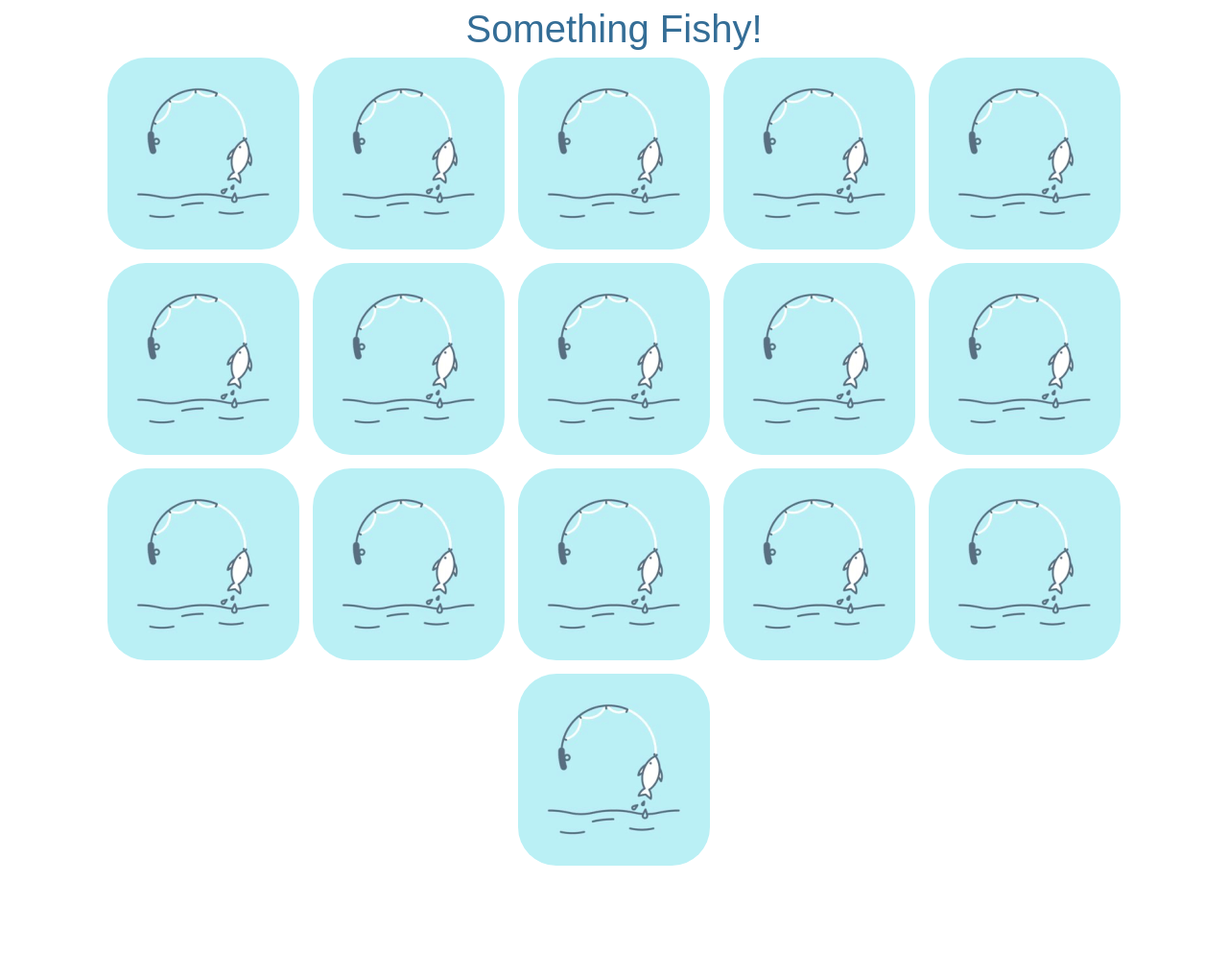
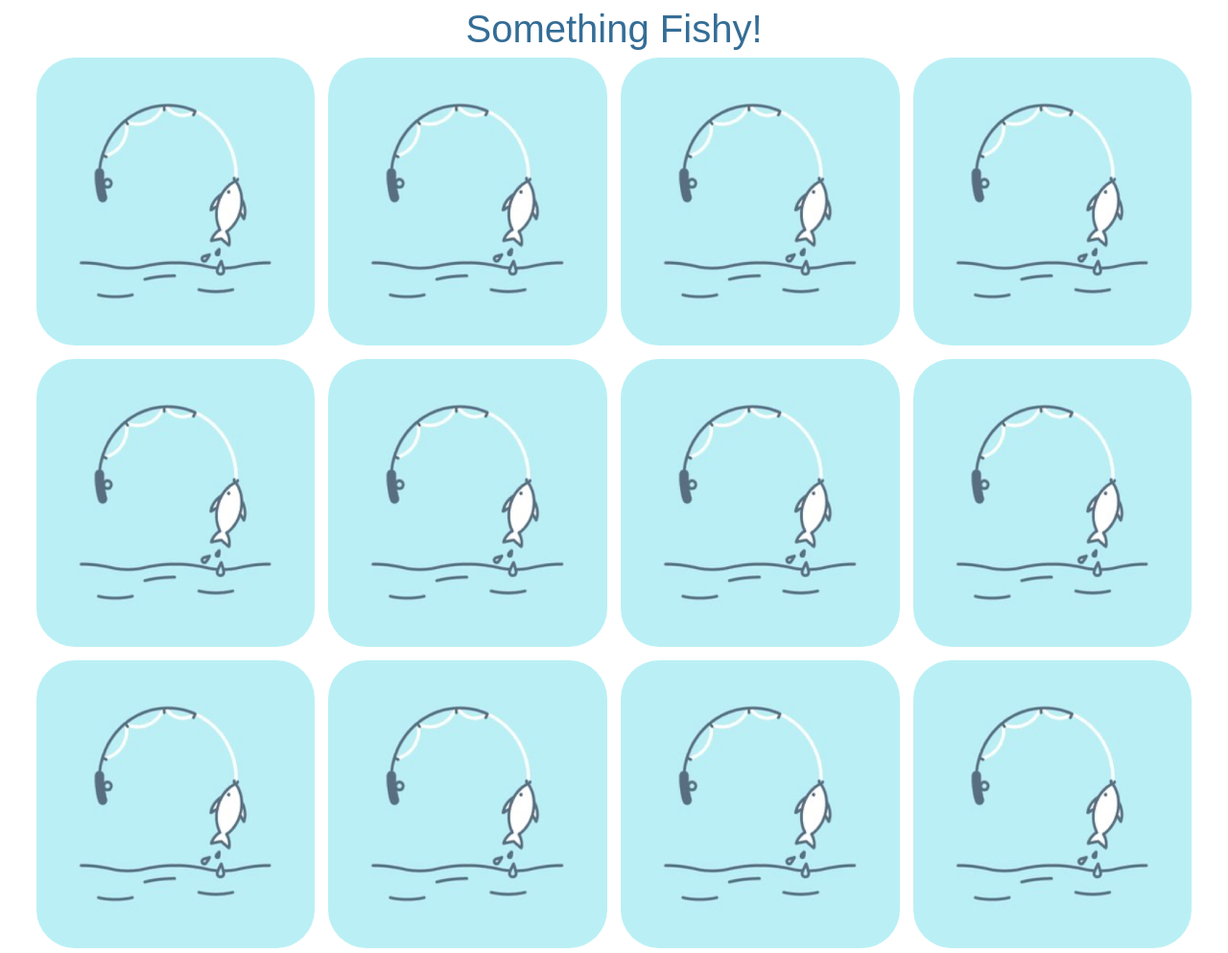
Before and after one commit to schoolmeals-nevis/MemoryGame-SomethingFishy, a plain HTML site: page index.html in a window 1280 px wide. Shown: the top 993 px of the page at 96% size. Before the commit the page ends 917 px from the top, so only its background shows below. Drawn offline with Linux system fonts and the light colour scheme.

Commit message:
second commit

```diff
--- a/css/style.css
+++ b/css/style.css
@@ -5,12 +5,11 @@
 }
 
 .item-card {
-    flex: 0 0 0 23%;
+    flex: 0 0 23%;
     position: relative;
     border: 2px solid #ffffff;
     border-radius: 30px;
-    width: 200px;
-    height: 200px;
+    height: 300px;
     margin: 5px;
     transform-style: preserve-3d;
     transition: transform 0.5s;
```
